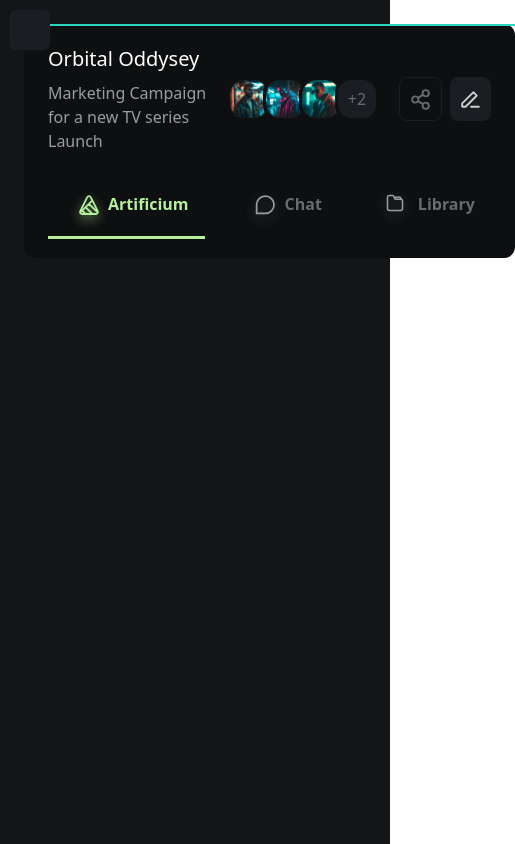
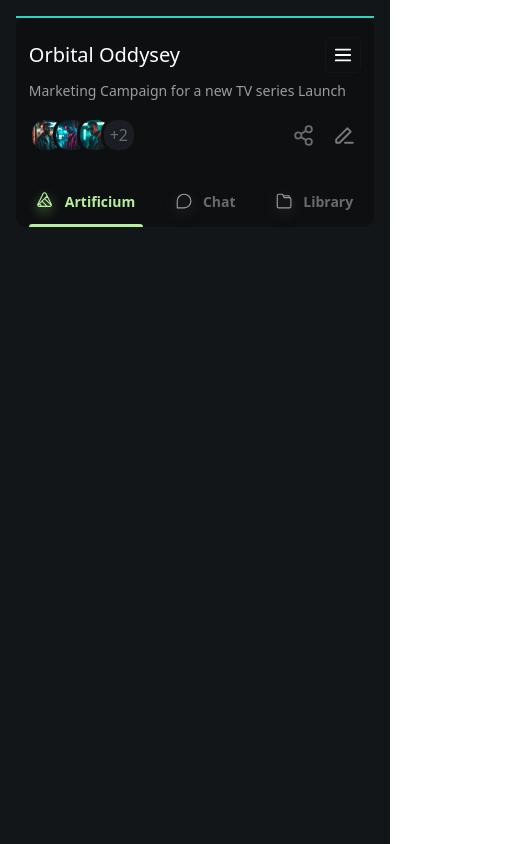
Before and after one commit to amirrezaRst/Artificium, a React (Create React App) app: page / in a window 390 px wide. Shown: the whole page, 515 px wide, since content can reach past the window. Built offline with nearby package versions, Linux system fonts and the light colour scheme.

Commit message:
responsive layout design for mobile

```diff
--- a/public/css/main.css
+++ b/public/css/main.css
@@ -170,6 +170,12 @@ h3 {
   overflow: hidden;
   border: 3px solid #0d0f10;
 }
+
+@media screen and (max-width: 639px) {
+  .topbar .content {
+    padding: 1.2rem .8rem;
+  }
+}
 /*? END Main Layout Styles */
 
 /*! START Home Page Styles */
--- a/src/components/Svgs.jsx
+++ b/src/components/Svgs.jsx
@@ -1,32 +1,12 @@
 export const LogoSvg = ({ active }) => {
     return (
-        <svg xmlns="http://www.w3.org/2000/svg"
-            width="100%" height="100%" viewBox="0 0 37 37" fill="none"
-            style={{ filter: `drop-shadow(0px 4px 6px ${active ? "rgba(182, 240, 156, 0.6)" : "rgba(104, 107, 110, 0.6)"})` }}
+        <svg xmlns="http://www.w3.org/2000/svg" width="100%" height="100%" viewBox="0 0 37 37" fill="none"
+            style={{ filter: `drop-shadow(0px 4px 6px ${active ? "rgba(182, 240, 156, 0.6)" : "rgba(104, 107, 110, 0.6)"})`,textAlign:"center" }}
         >
-            <g filter="url(#filter0_dd_622_164)">
-                <path d="M23.8518 7.08959L28.3171 16.023C28.886 17.161 28.0587 18.5 26.7867 18.5H23.8518M23.8518 7.08959L22.5304 4.44613C21.8999 3.18462 20.1001 3.18462 19.4696 4.44613L13.6828 16.023C13.114 17.161 13.9413 18.5 15.2133 18.5H18.1482M23.8518 7.08959L21 9.9422M18.1482 18.5H23.8518M18.1482 18.5L15.2965 15.6474M23.8518 18.5L18.1482 12.7948M21 9.9422L28.272 17.2163M21 9.9422L18.1482 12.7948M13.728 17.2163L15.2965 15.6474M15.2965 15.6474L18.1482 12.7948"
-                    stroke={active ? "#B6F09C" : "#9b9c9e"} stroke-width="1.5" stroke-linecap="round" stroke-linejoin="round"
-                />
-            </g>
-            <defs>
-                <filter id="filter0_dd_622_164" x="-1" y="-1" width="100%" height="100%" filterUnits="userSpaceOnUse" color-interpolation-filters="sRGB">
-                    <feFlood flood-opacity="0" result="BackgroundImageFix" />
-                    <feColorMatrix in="SourceAlpha" type="matrix" values="0 0 0 0 0 0 0 0 0 0 0 0 0 0 0 0 0 0 127 0" result="hardAlpha" />
-                    <feMorphology radius="4" operator="erode" in="SourceAlpha" result="effect1_dropShadow_622_164" />
-                    <feOffset dy="4" />
-                    <feGaussianBlur stdDeviation="3" />
-                    <feColorMatrix type="matrix" values="0 0 0 0 0.713726 0 0 0 0 0.941176 0 0 0 0 0.611765 0 0 0 0.16 0" />
-                    <feBlend mode="normal" in2="BackgroundImageFix" result="effect1_dropShadow_622_164" />
-                    <feColorMatrix in="SourceAlpha" type="matrix" values="0 0 0 0 0 0 0 0 0 0 0 0 0 0 0 0 0 0 127 0" result="hardAlpha" />
-                    <feMorphology radius="3" operator="erode" in="SourceAlpha" result="effect2_dropShadow_622_164" />
-                    <feOffset dy="10" />
-                    <feGaussianBlur stdDeviation="7.5" />
-                    <feColorMatrix type="matrix" values="0 0 0 0 0.713726 0 0 0 0 0.941176 0 0 0 0 0.611765 0 0 0 0.16 0" />
-                    <feBlend mode="normal" in2="effect1_dropShadow_622_164" result="effect2_dropShadow_622_164" />
-                    <feBlend mode="normal" in="SourceGraphic" in2="effect2_dropShadow_622_164" result="shape" />
-                </filter>
-            </defs>
+            <path
+                d="M13.4221 5.30751L18.7806 16.0276C19.4632 17.3932 18.4704 19 16.9441 19H13.4221M13.4221 5.30751L11.8365 2.13535C11.0798 0.621548 8.92018 0.62155 8.1635 2.13535L1.21942 16.0276C0.536808 17.3932 1.52955 19 3.05592 19H6.57789M13.4221 5.30751L10 8.73064M6.57789 19H13.4221M6.57789 19L3.15577 15.5769M13.4221 19L6.57789 12.1538M10 8.73064L18.7264 17.4596M10 8.73064L6.57789 12.1538M1.27361 17.4596L3.15577 15.5769M3.15577 15.5769L6.57789 12.1538"
+                stroke={active ? "#B6F09C" : "#9b9c9e"} stroke-width="1.5" stroke-linecap="round" stroke-linejoin="round" style={{width:"100%",height:"100%"}}
+            />
         </svg>
     )
 }
@@ -75,7 +55,10 @@ export const GearSvg = () => {
 export const ShareSvg = () => {
     return (
         <svg xmlns="http://www.w3.org/2000/svg" width="25px" height="25px" className="inline" viewBox="0 0 20 20" fill="none">
-            <path d="M12.0225 13.7136C11.7965 14.0894 11.6666 14.5295 11.6666 15C11.6666 16.3807 12.7859 17.5 14.1666 17.5C15.5473 17.5 16.6666 16.3807 16.6666 15C16.6666 13.6193 15.5473 12.5 14.1666 12.5C13.2564 12.5 12.4597 12.9865 12.0225 13.7136ZM12.0225 13.7136L7.97731 11.2864M7.97731 11.2864C8.20329 10.9106 8.33325 10.4705 8.33325 10C8.33325 9.52952 8.20329 9.0894 7.97731 8.71357M7.97731 11.2864C7.5401 12.0135 6.74348 12.5 5.83325 12.5C4.45254 12.5 3.33325 11.3807 3.33325 10C3.33325 8.61929 4.45254 7.5 5.83325 7.5C6.74348 7.5 7.5401 7.98645 7.97731 8.71357M7.97731 8.71357L12.0225 6.28643M12.0225 6.28643C12.4597 7.01355 13.2564 7.5 14.1666 7.5C15.5473 7.5 16.6666 6.38071 16.6666 5C16.6666 3.61929 15.5473 2.5 14.1666 2.5C12.7859 2.5 11.6666 3.61929 11.6666 5C11.6666 5.47048 11.7965 5.9106 12.0225 6.28643Z" stroke="#686B6E" stroke-width="1.5" stroke-linecap="round" stroke-linejoin="round" />
+            <path
+                d="M12.0225 13.7136C11.7965 14.0894 11.6666 14.5295 11.6666 15C11.6666 16.3807 12.7859 17.5 14.1666 17.5C15.5473 17.5 16.6666 16.3807 16.6666 15C16.6666 13.6193 15.5473 12.5 14.1666 12.5C13.2564 12.5 12.4597 12.9865 12.0225 13.7136ZM12.0225 13.7136L7.97731 11.2864M7.97731 11.2864C8.20329 10.9106 8.33325 10.4705 8.33325 10C8.33325 9.52952 8.20329 9.0894 7.97731 8.71357M7.97731 11.2864C7.5401 12.0135 6.74348 12.5 5.83325 12.5C4.45254 12.5 3.33325 11.3807 3.33325 10C3.33325 8.61929 4.45254 7.5 5.83325 7.5C6.74348 7.5 7.5401 7.98645 7.97731 8.71357M7.97731 8.71357L12.0225 6.28643M12.0225 6.28643C12.4597 7.01355 13.2564 7.5 14.1666 7.5C15.5473 7.5 16.6666 6.38071 16.6666 5C16.6666 3.61929 15.5473 2.5 14.1666 2.5C12.7859 2.5 11.6666 3.61929 11.6666 5C11.6666 5.47048 11.7965 5.9106 12.0225 6.28643Z"
+                stroke="#686B6E" stroke-width="1.5" stroke-linecap="round" stroke-linejoin="round"
+            />
         </svg>
     )
 }
@@ -83,72 +66,36 @@ export const ShareSvg = () => {
 export const PenSvg = () => {
     return (
         <svg xmlns="http://www.w3.org/2000/svg" width="25px" height="25px" viewBox="0 0 20 20" fill="none">
-            <path d="M16.6666 15.8333H10.4166M3.33325 13.2101V15.6667C3.33325 15.7587 3.40787 15.8333 3.49992 15.8333H5.95652C6.00073 15.8333 6.04312 15.8158 6.07438 15.7845L14.8821 6.97683C14.9472 6.91174 14.9472 6.80621 14.8821 6.74112L12.4255 4.28452C12.3604 4.21943 12.2548 4.21943 12.1898 4.28452L3.38207 13.0922C3.35081 13.1235 3.33325 13.1659 3.33325 13.2101Z" stroke="#CDCECF" stroke-width="1.5" stroke-linecap="round" stroke-linejoin="round" />
+            <path
+                d="M16.6666 15.8333H10.4166M3.33325 13.2101V15.6667C3.33325 15.7587 3.40787 15.8333 3.49992 15.8333H5.95652C6.00073 15.8333 6.04312 15.8158 6.07438 15.7845L14.8821 6.97683C14.9472 6.91174 14.9472 6.80621 14.8821 6.74112L12.4255 4.28452C12.3604 4.21943 12.2548 4.21943 12.1898 4.28452L3.38207 13.0922C3.35081 13.1235 3.33325 13.1659 3.33325 13.2101Z"
+                stroke="#79797a" stroke-width="1.5" stroke-linecap="round" stroke-linejoin="round"
+            />
         </svg>
     )
 }
 
 export const ChatSvg = ({ active }) => {
     return (
-        <svg xmlns="http://www.w3.org/2000/svg"
-            width="100%" height="100%" viewBox="0 0 38 38" fill="none"
+        <svg xmlns="http://www.w3.org/2000/svg" width="100%" height="100%" viewBox="0 0 37 37" fill="none"
             style={{ filter: `drop-shadow(0px 4px 6px ${active ? "rgba(182, 240, 156, 0.6)" : "rgba(104, 107, 110, 0.6)"})` }}
         >
-            <g filter="url(#filter0_dd_622_169)">
-                <path d="M21 18.5C25.1421 18.5 28.5 15.1421 28.5 11C28.5 6.85786 25.1421 3.5 21 3.5C16.8579 3.5 13.5 6.85786 13.5 11V18.5H21Z"
-                    stroke={active ? "#B6F09C" : "#9b9c9e"} stroke-width="1.5" stroke-linecap="round" stroke-linejoin="round"
-                />
-            </g>
-            <defs>
-                <filter id="filter0_dd_622_169" x="-1" y="-1" width="44" height="44" filterUnits="userSpaceOnUse" color-interpolation-filters="sRGB">
-                    <feFlood flood-opacity="0" result="BackgroundImageFix" />
-                    <feColorMatrix in="SourceAlpha" type="matrix" values="0 0 0 0 0 0 0 0 0 0 0 0 0 0 0 0 0 0 127 0" result="hardAlpha" />
-                    <feMorphology radius="4" operator="erode" in="SourceAlpha" result="effect1_dropShadow_622_169" />
-                    <feOffset dy="4" />
-                    <feGaussianBlur stdDeviation="3" />
-                    <feColorMatrix type="matrix" values="0 0 0 0 0.407843 0 0 0 0 0.419608 0 0 0 0 0.431373 0 0 0 0.16 0" />
-                    <feBlend mode="normal" in2="BackgroundImageFix" result="effect1_dropShadow_622_169" />
-                    <feColorMatrix in="SourceAlpha" type="matrix" values="0 0 0 0 0 0 0 0 0 0 0 0 0 0 0 0 0 0 127 0" result="hardAlpha" />
-                    <feMorphology radius="3" operator="erode" in="SourceAlpha" result="effect2_dropShadow_622_169" />
-                    <feOffset dy="10" />
-                    <feGaussianBlur stdDeviation="7.5" />
-                    <feColorMatrix type="matrix" values="0 0 0 0 0.407843 0 0 0 0 0.419608 0 0 0 0 0.431373 0 0 0 0.16 0" />
-                    <feBlend mode="normal" in2="effect1_dropShadow_622_169" result="effect2_dropShadow_622_169" />
-                    <feBlend mode="normal" in="SourceGraphic" in2="effect2_dropShadow_622_169" result="shape" />
-                </filter>
-            </defs>
+            <path
+                d="M12 21C16.9706 21 21 16.9706 21 12C21 7.02944 16.9706 3 12 3C7.02944 3 3 7.02944 3 12V21H12Z"
+                stroke={active ? "#B6F09C" : "#9b9c9e"} stroke-width="1.5" stroke-linecap="round" stroke-linejoin="round"
+            />
         </svg>
     )
 }
 
 export const LibrarySvg = ({ active }) => {
     return (
-        <svg xmlns="http://www.w3.org/2000/svg" width="42" height="42" viewBox="0 0 42 42" fill="none"
+        <svg xmlns="http://www.w3.org/2000/svg" width="100%" height="100%" viewBox="0 0 37 37" fill="none"
             style={{ filter: `drop-shadow(0px 4px 6px ${active ? "rgba(182, 240, 156, 0.6)" : "rgba(104, 107, 110, 0.6)"})` }}
         >
-            <g filter="url(#filter0_dd_622_172)">
-                <path d="M26.8333 7.25H21.6499C21.2547 7.25 20.8966 7.01727 20.7361 6.65614L20.0741 5.16667M26.8333 7.25V7.25C27.7538 7.25 28.5 7.99619 28.5 8.91667V16.5C28.5 17.6046 27.6046 18.5 26.5 18.5H15.5C14.3954 18.5 13.5 17.6046 13.5 16.5V5.5C13.5 4.39543 14.3954 3.5 15.5 3.5H18.6835C19.0786 3.5 19.4368 3.73273 19.5973 4.09386L20.0741 5.16667M26.8333 7.25V6.16667C26.8333 5.61438 26.3856 5.16667 25.8333 5.16667H20.0741"
-                    stroke={active ? "#B6F09C" : "#9b9c9e"} stroke-width="1.5" stroke-linecap="round" stroke-linejoin="round"
-                />
-            </g>
-            <defs>
-                <filter id="filter0_dd_622_172" x="-1" y="-1" width="44" height="44" filterUnits="userSpaceOnUse" color-interpolation-filters="sRGB">
-                    <feFlood flood-opacity="0" result="BackgroundImageFix" />
-                    <feColorMatrix in="SourceAlpha" type="matrix" values="0 0 0 0 0 0 0 0 0 0 0 0 0 0 0 0 0 0 127 0" result="hardAlpha" />
-                    <feMorphology radius="4" operator="erode" in="SourceAlpha" result="effect1_dropShadow_622_172" />
-                    <feOffset dy="4" />
-                    <feGaussianBlur stdDeviation="3" />
-                    <feColorMatrix type="matrix" values="0 0 0 0 0.407843 0 0 0 0 0.419608 0 0 0 0 0.431373 0 0 0 0.16 0" />
-                    <feBlend mode="normal" in2="BackgroundImageFix" result="effect1_dropShadow_622_172" />
-                    <feColorMatrix in="SourceAlpha" type="matrix" values="0 0 0 0 0 0 0 0 0 0 0 0 0 0 0 0 0 0 127 0" result="hardAlpha" />
-                    <feMorphology radius="3" operator="erode" in="SourceAlpha" result="effect2_dropShadow_622_172" />
-                    <feOffset dy="10" />
-                    <feGaussianBlur stdDeviation="7.5" />
-                    <feColorMatrix type="matrix" values="0 0 0 0 0.407843 0 0 0 0 0.419608 0 0 0 0 0.431373 0 0 0 0.16 0" />
-                    <feBlend mode="normal" in2="effect1_dropShadow_622_172" result="effect2_dropShadow_622_172" />
-                    <feBlend mode="normal" in="SourceGraphic" in2="effect2_dropShadow_622_172" result="shape" />
-                </filter>
-            </defs>
+            <path
+                d="M19 7.5H12.6499C12.2547 7.5 11.8966 7.26727 11.7361 6.90614L10.8889 5M19 7.5V7.5C20.1046 7.5 21 8.39543 21 9.5V19C21 20.1046 20.1046 21 19 21H5C3.89543 21 3 20.1046 3 19V5C3 3.89543 3.89543 3 5 3H9.35013C9.74532 3 10.1034 3.23273 10.2639 3.59386L10.8889 5M19 7.5V6C19 5.44772 18.5523 5 18 5H10.8889"
+                stroke={active ? "#B6F09C" : "#9b9c9e"} stroke-width="1.5" stroke-linecap="round" stroke-linejoin="round"
+            />
         </svg>
     )
 }
--- a/src/layouts/MainLayout.jsx
+++ b/src/layouts/MainLayout.jsx
@@ -7,7 +7,7 @@ import Topbar from "./topbar";
 const MainLayout = ({ children }) => {
     return (
         <div
-            className="main-layout xl:p-6 2xl:px-[8%] lg:p-4 p-6 flex gap-4">
+            className="main-layout 2xl:px-[8%] xl:p-6 lg:p-4 sm:p-6 p-4 flex gap-4">
 
             {/* <Sidebar /> */}
 
--- a/src/layouts/topbar/TopHeader.jsx
+++ b/src/layouts/topbar/TopHeader.jsx
@@ -1,30 +1,34 @@
-import { PenSvg, ShareSvg } from "../../components/Svgs";
+import { MenuSvg, PenSvg, ShareSvg } from "../../components/Svgs";
 import WorkspaceUser from "./WorkspaceUser";
 
 const TopHeader = () => {
     return (
         <div
-            className="content pb-3 border-b flex items-center gap-3 justify-between border-t-2
+            className="content pb-3 border-b flex max-md:flex-col items-center max-md:items-start gap-3 justify-between border-t-2
             3xl:border-cyan-500 2xl:border-slate-500 xl:border-stone-500 lg:border-red-400 md:border-orange-500 sm:border-violet-500 border-teal-400
             "
         >
-            <button className="bg-[#1A1D21] h-10 w-10 p-2.5 rounded-md absolute top-0 left-0 m-2.5">
 
-            </button>
-            <div>
-                <h3 className="text-xl">Orbital Oddysey</h3>
-                <p className="mt-2">Marketing Campaign for a new TV series Launch</p>
+            <div className="w-full">
+                <div className="flex items-center justify-between">
+                    <h3 className="text-xl">Orbital Oddysey</h3>
+                    <button className="hidden max-md:block border border-[#131619] hover:bg-[#131619] transition-all h-9 w-9 p-2 rounded-md">
+                        <MenuSvg />
+                    </button>
+
+                </div>
+                <p className="mt-2 mb-1 text-sm sm:text-base">Marketing Campaign for a new TV series Launch</p>
             </div>
-            <div className="flex items-center">
+            <div className="flex flex-row max-md:items-center max-md:justify-between max-md:w-full">
 
                 <WorkspaceUser />
                 <div className="flex">
                     <button
-                        className="rounded-lg lg:px-4 px-2 py-2 ml-5 md:ml-3 border border-[#1A1D21] hover:bg-[#1a1d212d]"
+                        className="rounded-lg max-md:p-1 px-4 ml-5 md:ml-3 md:border md:border-[#1A1D21] md:hover:bg-[#1a1d212d]"
                     >
-                        <span className="text-[#686b6e]"><ShareSvg /> <span className="lg:inline hidden ">Share</span></span>
+                        <span className="text-[#686b6e] flex gap-1"><ShareSvg /> <span className="max-md:hidden">Share</span></span>
                     </button>
-                    <button className="rounded-lg px-2 py-2 ml-2 bg-[#1A1D21] hover:bg-[#1a1d21d0]">
+                    <button className="rounded-lg max-md:p-1 p-2 ml-2 md:bg-[#1A1D21] md:hover:bg-[#1a1d21d0]">
                         <span><PenSvg /></span>
                     </button>
                 </div>
--- a/src/layouts/topbar/TopNav.jsx
+++ b/src/layouts/topbar/TopNav.jsx
@@ -8,35 +8,37 @@ const TopNav = ({ page, changePage }) => {
     }
 
     return (
-        <nav className="content flex space-x-5">
+        <nav className="content flex max-sm:justify-between space-x-5"
+            style={{ paddingBottom: "0" }}
+        >
             <div className="item flex flex-col">
-                <div className="flex px-4 cursor-pointer">
-                    <div className="h-11 w-11">
+                <div className="flex max-sm:px-2 px-4 cursor-pointer">
+                    <div className="lg:h-9 lg:w-9 sm:w-8 sm:h-8 w-7 h-7">
                         <LogoSvg active />
                     </div>
-                    <span className="font-semibold text-[#B6F09C]">Artificium</span>
+                    <span className="font-semibold max-sm:text-sm text-[#B6F09C]">Artificium</span>
                 </div>
-                <div className={`w-full h-[3px] ${true ? "bg-[#B6F09C]" : ""}`}></div>
+                <div className={`w-full h-[3px] rounded-t-2xl mt-1 ${true ? "bg-[#B6F09C]" : ""}`}></div>
             </div>
             <div className="item flex flex-col">
-                <div className="flex px-4 cursor-pointer">
-                    <div className="h-11 w-11">
+                <div className="flex max-sm:px-2 px-4 cursor-pointer">
+                    <div className="lg:h-9 lg:w-9 sm:w-8 sm:h-8 w-7 h-7">
                         <ChatSvg />
                     </div>
-                    <span className={`font-semibold ${false ? "text-[#B6F09C]" : "text-[#686b6e]"}`}>Chat</span>
+                    <span className={`font-semibold max-sm:text-sm ${false ? "text-[#B6F09C]" : "text-[#686b6e]"}`}>Chat</span>
                 </div>
-                <div className={`w-full h-[3px] ${false ? "bg-[#B6F09C]" : ""}`}></div>
+                <div className={`w-full h-[3px] rounded-t-2xl mt-1 ${false ? "bg-[#B6F09C]" : ""}`}></div>
             </div>
             <div className="item flex flex-col">
-                <div className="flex px-4 cursor-pointer">
-                    <div className="h-11 w-11">
+                <div className="flex max-sm:px-2 px-4 cursor-pointer">
+                    <div className="lg:h-9 lg:w-9 sm:w-8 sm:h-8 w-7 h-7">
                         <LibrarySvg />
                     </div>
-                    <span className={`font-semibold ${false ? "text-[#B6F09C]" : "text-[#686b6e]"}`}>
+                    <span className={`font-semibold max-sm:text-sm ${false ? "text-[#B6F09C]" : "text-[#686b6e]"}`}>
                         Library
                     </span>
                 </div>
-                <div className={`w-full h-[3px] ${false ? "bg-[#B6F09C]" : ""}`}></div>
+                <div className={`w-full h-[3px] rounded-t-2xl mt-1 ${false ? "bg-[#B6F09C]" : ""}`}></div>
             </div>
             {/* <TopItem page={page} changePage={handlePage} /> */}
         </nav>
--- a/src/layouts/topbar/WorkspaceUser.jsx
+++ b/src/layouts/topbar/WorkspaceUser.jsx
@@ -4,7 +4,7 @@ import { useState } from "react"
 const SingleUser = ({ setLimit, id, number }) => {
     return (
         <div
-            className={`w-11 h-11 rounded-2xl bg-[#1A1D21] flex items-center justify-center ${!id && "cursor-pointer"}`}
+            className={`max-sm:w-9 max-sm:h-9 max-md:w-10 max-md:h-10 w-11 3h-11 rounded-2xl bg-[#1A1D21] flex items-center justify-center ${!id && "cursor-pointer"}`}
             onClick={() => !id ? setLimit(false) : null}
         >
             {
@@ -33,7 +33,7 @@ const WorkspaceUser = () => {
     }, [limit])
 
     return (
-        <div className="user-group -space-x-2 relative">
+        <div className="user-group -space-x-3 md:-space-x-5 lg:-space-x-3 relative">
             {users.map((item, i) => {
                 if (limit) {
                     if (i <= 2) {
```
